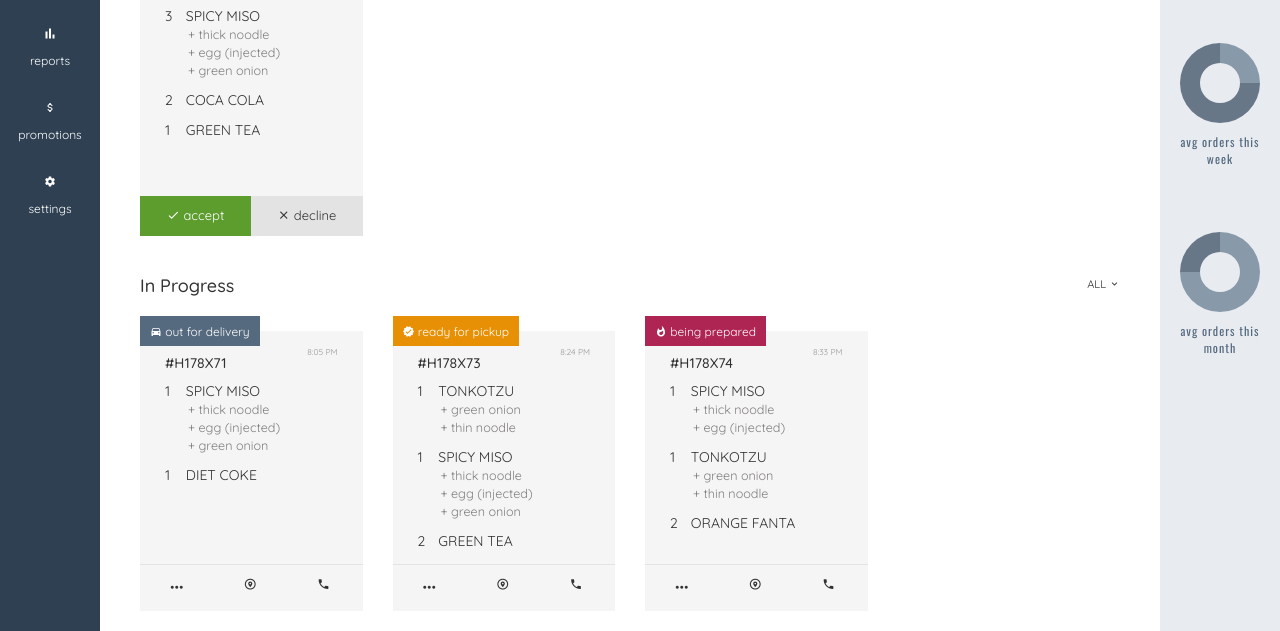
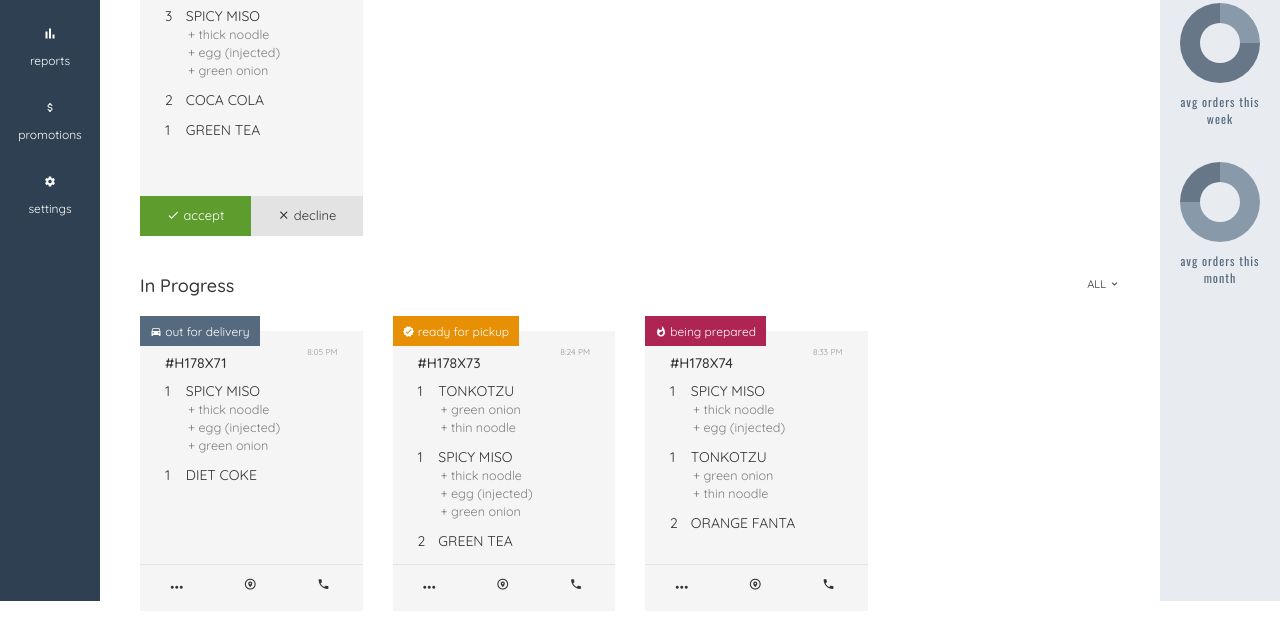
Before and after one commit to ncarvalho/code-challenge, a plain HTML site: page index.html in a window 1280 px wide. Shown: the part 199-830 px from the top of the page. Drawn offline with nearby package versions, Linux system fonts and the light colour scheme.

Commit message:
side sizing issues

```diff
--- a/sass/main.scss
+++ b/sass/main.scss
@@ -49,6 +49,10 @@ $md: 992px;
 $lg: 1200px;
 
 // general
+html, body {
+    height: 100%;
+}
+
 body {
     background: $white;
     font-family: $quicksand;
@@ -56,6 +60,10 @@ body {
     background-color: $white;
     color: $dk-grey;
     font-size: 1em;
+
+    @media (min-width: 1920px) {
+        font-size: 1.2em;
+    }
 }
 
 .row {
@@ -95,6 +103,10 @@ h3 {
     list-style-type: none;
 }
 
+.container-fluid {
+    height: 100%;
+}
+
 // header
 header#top-nav {
     background-color: $primary;
@@ -102,6 +114,8 @@ header#top-nav {
     color: $white;
     height: 60px;
     font-size: 1.3em;
+    position: relative;
+    z-index: 2;
 
     img#logo {
         float: left;
@@ -149,7 +163,6 @@ nav#left-nav {
     display: none;
     background-color: $secondary;
     color: $white;
-    position: absolute;
     bottom: unset;
     z-index: 1;
     width: 100%;
@@ -158,9 +171,10 @@ nav#left-nav {
     @media (min-width: 768px) {
         display: block !important;
         width: 100px;
-        position: absolute;
+        position: fixed;
+        top: 0;
+        padding-top: 60px;
         bottom: 0;
-        top: 60px;
     }
 
     li {
@@ -400,18 +414,18 @@ main {
 // metric snapshot
 aside#metrics {
     display: none;
-    position: absolute;
+    position: fixed;
+    top: 0;
+    bottom: 0;
     right: 0;
     width: 120px;
-    top: 60px;
-    bottom: 0;
     background-color: $accent;
     color: $ash-blue;
     text-align: center;
-    padding: 40px 20px;
+    padding: 60px 20px 40px;
     font-size: 1.2em;
     .metric-item {
-        margin-bottom: 60px;
+        margin: 30px 0;
         h2 {
             font-family: $oswald;
             font-weight: 300;
```
Also changed, not shown: css/main.css.
